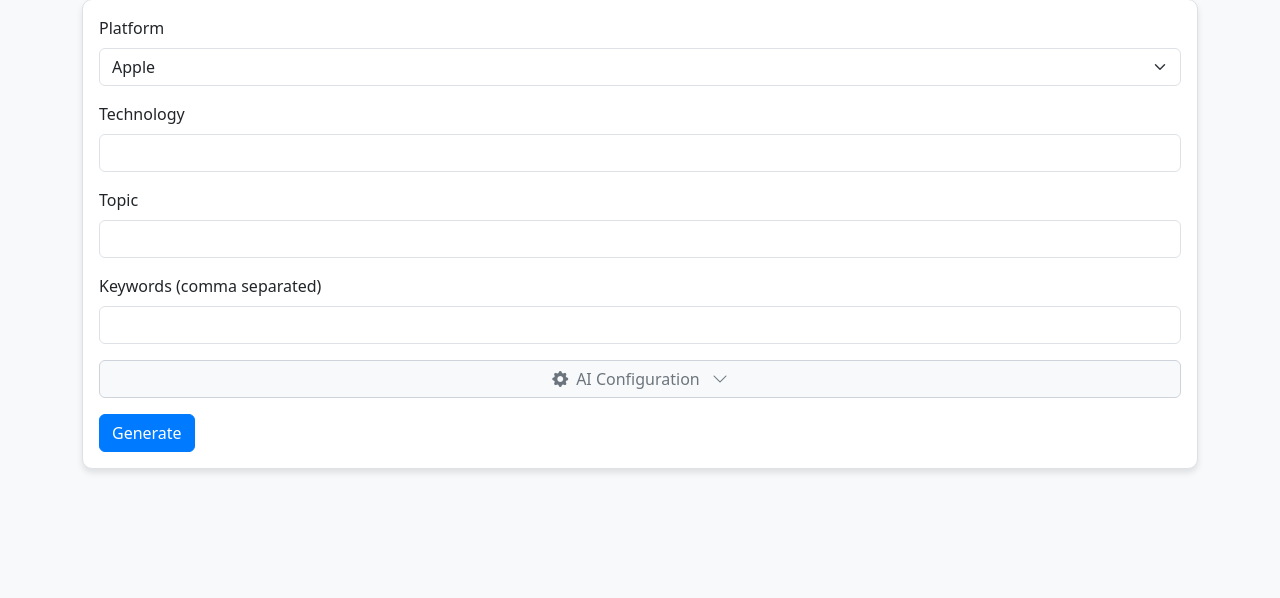
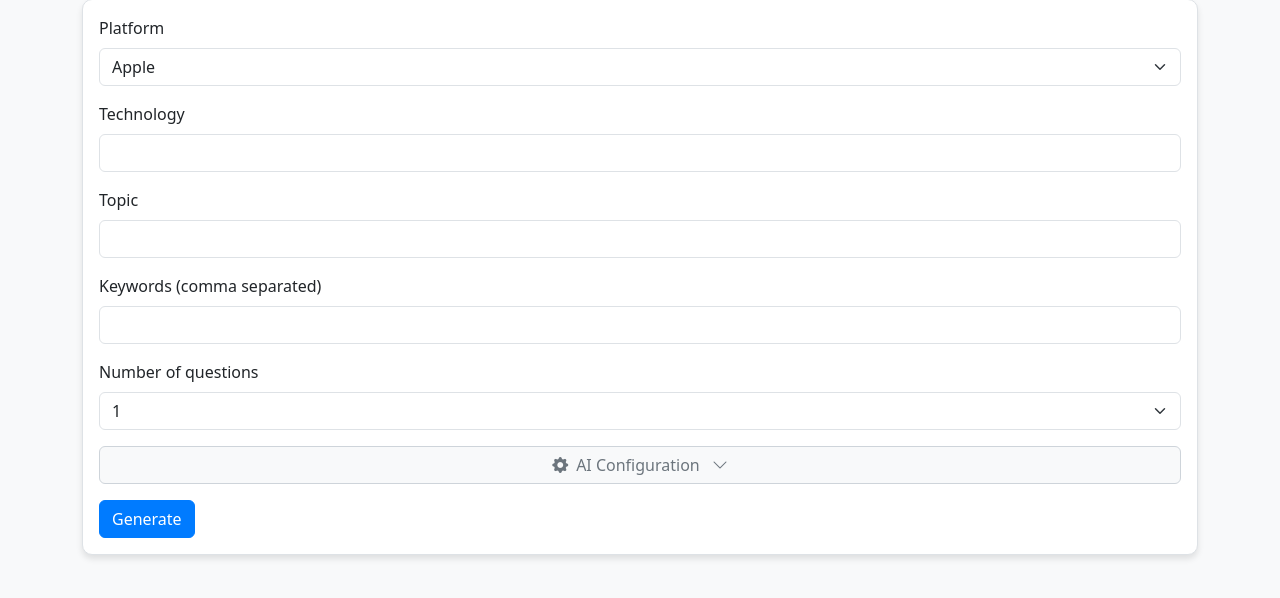
Before and after one commit to vasylsidnenko/swift-ai-api, a Flask app: page / in a window 1280 px wide. Shown: the part 141-739 px from the top of the page. Run offline with Flask 3, Linux system fonts and the light colour scheme; some libraries are stand-ins or nearby versions.

Commit message:
add number of questions

```diff
--- a/models/mcp_server.py
+++ b/models/mcp_server.py
@@ -45,7 +45,7 @@ AVAILABLE_MODELS = {
 
 # Default model for each provider
 DEFAULT_MODELS = {
-    ModelType.OPENAI: "gpt-4o",
+    ModelType.OPENAI: "gpt-4o-mini",
     ModelType.GOOGLEAI: "gemini-pro",
     ModelType.DEEPSEEKAI: "deepseek-chat"
 }
--- a/static/js/main.js
+++ b/static/js/main.js
@@ -102,7 +102,8 @@ document.addEventListener('DOMContentLoaded', function() {
             tech: document.getElementById('tech').value,
             keywords: document.getElementById('keywords').value.split(',').map(k => k.trim()).filter(k => k),
             ai: document.getElementById('ai').value,
-            model: document.getElementById('model').value
+            model: document.getElementById('model').value,
+            number: parseInt(document.getElementById('number').value, 10)
         };
 
         try {
@@ -167,7 +168,56 @@ document.addEventListener('DOMContentLoaded', function() {
             return '<div class="alert alert-danger">Invalid result format</div>';
         }
 
-        return result.map(question => {
+        // If there's only one question, display it normally
+        if (result.length === 1) {
+            return formatSingleQuestion(result[0]);
+        }
+
+        // For multiple questions, use tabs
+        let tabsHtml = `
+            <ul class="nav nav-tabs" id="questionTabs" role="tablist">
+        `;
+
+        let tabContentHtml = `
+            <div class="tab-content" id="questionTabsContent">
+        `;
+
+        // Generate tabs and content
+        result.forEach((question, index) => {
+            if (!question || !question.answerLevels) {
+                console.error('Invalid question format:', question);
+                return;
+            }
+
+            const isActive = index === 0 ? 'active' : '';
+            const tabId = `question-${index}`;
+
+            // Tab header
+            tabsHtml += `
+                <li class="nav-item" role="presentation">
+                    <button class="nav-link ${isActive}" id="${tabId}-tab" data-bs-toggle="tab"
+                            data-bs-target="#${tabId}" type="button" role="tab"
+                            aria-controls="${tabId}" aria-selected="${index === 0}">
+                        Question ${index + 1}
+                    </button>
+                </li>
+            `;
+
+            // Tab content
+            tabContentHtml += `
+                <div class="tab-pane fade show ${isActive}" id="${tabId}" role="tabpanel" aria-labelledby="${tabId}-tab">
+                    ${formatSingleQuestion(question)}
+                </div>
+            `;
+        });
+
+        tabsHtml += `</ul>`;
+        tabContentHtml += `</div>`;
+
+        return tabsHtml + tabContentHtml;
+    }
+
+    function formatSingleQuestion(question) {
         if (!question || !question.answerLevels) {
             console.error('Invalid question format:', question);
             return '';
@@ -247,6 +297,5 @@ document.addEventListener('DOMContentLoaded', function() {
                 </div>
             </div>
         `;
-        }).join('');
     }
 });
--- a/templates/index.html
+++ b/templates/index.html
@@ -39,6 +39,16 @@
                     <div class="mb-3">
                         <label for="keywords" class="form-label">Keywords (comma separated)</label>
                         <input type="text" class="form-control" id="keywords">
+                    </div>
+
+                    <div class="mb-3">
+                        <label for="number" class="form-label">Number of questions</label>
+                        <select class="form-select" id="number">
+                            <option value="1">1</option>
+                            <option value="2">2</option>
+                            <option value="3">3</option>
+                            <option value="5">5</option>
+                        </select>
                     </div>
 
                     <!-- Button for expanding/collapsing AI settings -->
```
Lines whose indentation alone changed are shown as unchanged.
